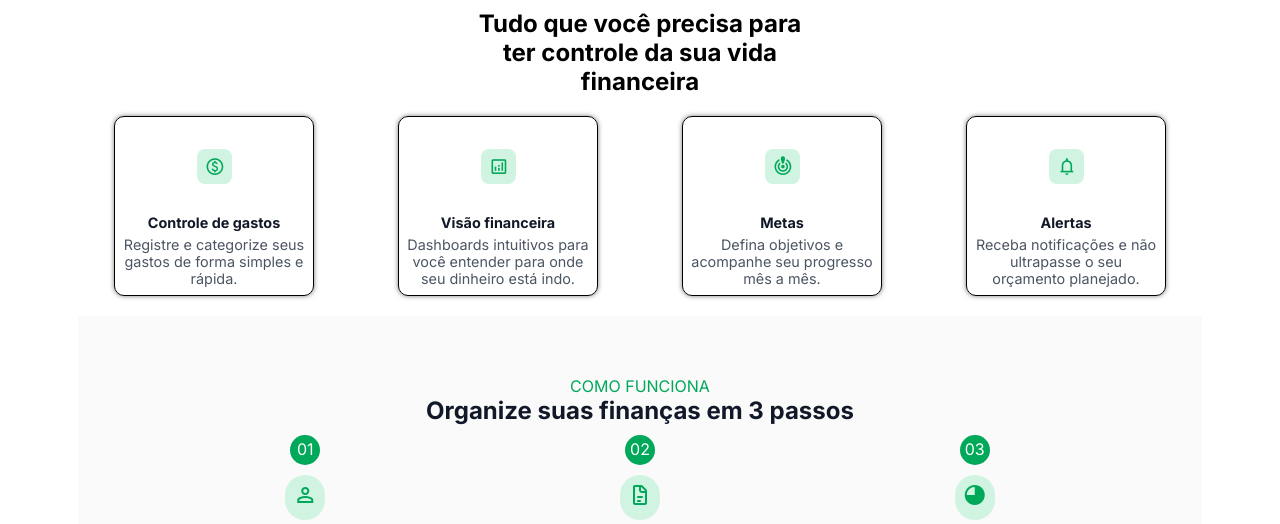
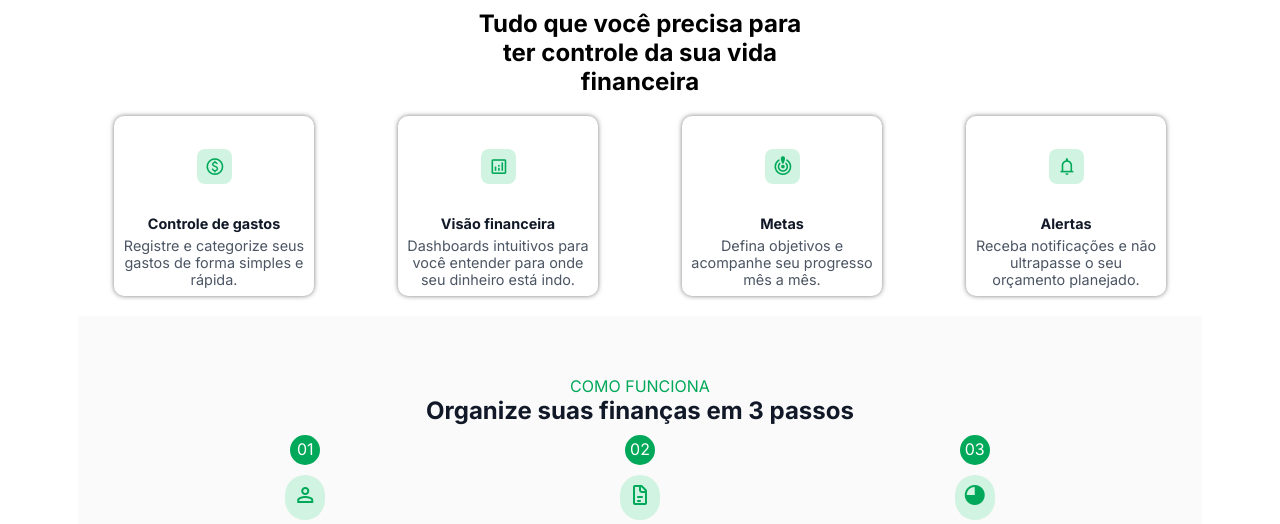
Before and after one commit to luizdrsilva/landing-page-finTrack, a plain HTML site: page index.html in a window 1280 px wide. Shown: the part 528-1052 px from the top of the page. Drawn offline with nearby package versions, Linux system fonts and the light colour scheme.

Commit message:
Modificando border no css

```diff
--- a/css/style.css
+++ b/css/style.css
@@ -151,7 +151,6 @@ body{
     display: flex;
     flex-basis: 200px;
     flex-flow: column nowrap;
-    /* border: 1px solid black; */
     padding: 10px;
     gap: 4px;
 
@@ -227,7 +226,6 @@ body{
     margin: auto;
     gap: 5px;
     flex-direction: column;
-    border: 1px solid black;
     border-radius: 10px;
     box-shadow: 0 0 5px 0 rgba(0, 0, 0, 0.521);
 }
```
